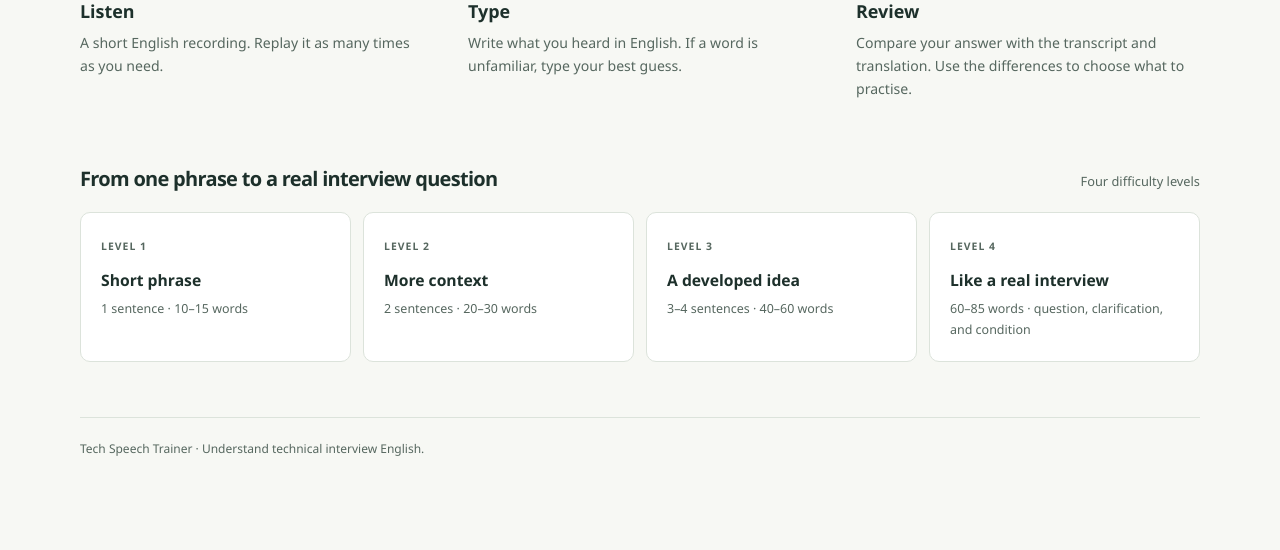
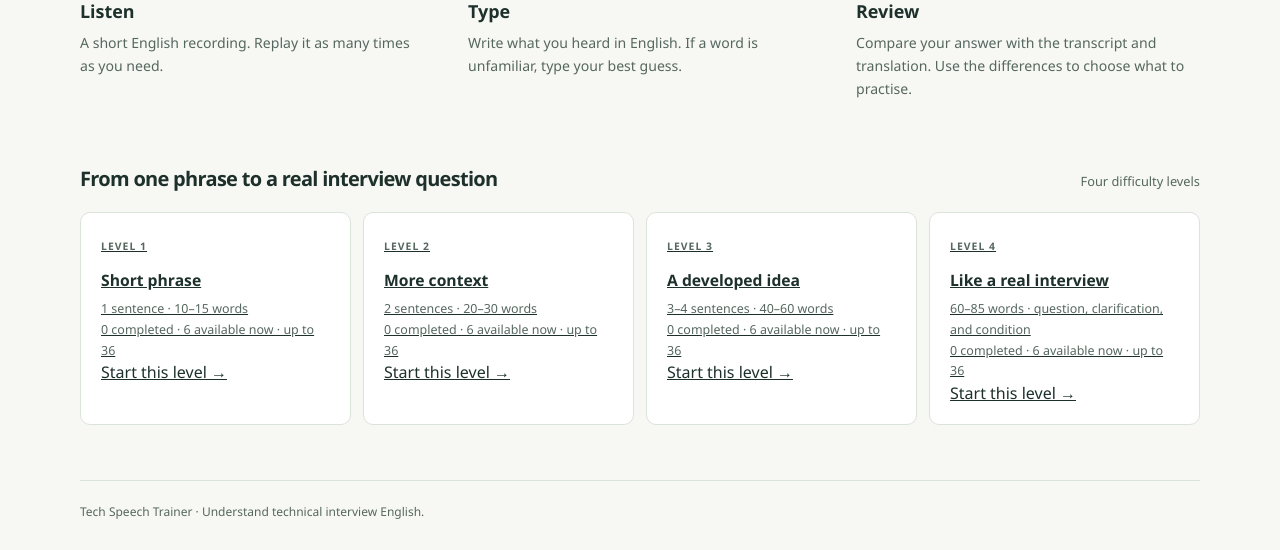
Before and after one commit to Wantorai/tech-speech-trainer, a FastAPI app: page / in a window 1280 px wide. Shown: the part 837-1387 px from the top of the page. Before the commit the page ends 1293 px from the top, so only its background shows below. Run offline with FastAPI, Linux system fonts and the light colour scheme; data that the repository does not hold is empty.

Commit message:
feat: add level training links and progress

```diff
--- a/app/main.py
+++ b/app/main.py
@@ -90,18 +90,26 @@ def label(value: str) -> str:
     return LABELS.get(value, value)
 
 
-def progress_snapshot() -> dict[str, int]:
-    """Calculate historical progress and progress within the current library."""
+def progress_snapshot(level: int | None = None) -> dict[str, int]:
+    """Calculate historical progress and progress within a selected library scope."""
     available = (*EXERCISES, *generated_exercises())
+    if level is not None:
+        available = tuple(item for item in available if item.level == level)
     available_ids = {item.id for item in available}
-    completed_ids = completed_exercise_ids()
+    completed_ids = completed_exercise_ids(level=level)
+    permanent = (
+        len(EXERCISES)
+        if level is None
+        else sum(item.level == level for item in EXERCISES)
+    )
+    generated_limit = 120 if level is None else 30
     return {
         "completed": len(completed_ids),
         "available_completed": len(completed_ids & available_ids),
         "available": len(available),
-        "generated": len(available) - len(EXERCISES),
-        "generated_limit": 120,
-        "permanent": len(EXERCISES),
+        "generated": len(available) - permanent,
+        "generated_limit": generated_limit,
+        "permanent": permanent,
     }
 
 
@@ -408,6 +416,17 @@ def train(
     level: Annotated[str, Form()] = "",
 ):
     """Select an immediate training item and request at most one background successor."""
+    return start_training(request, topic, level)
+
+
+@app.get("/train", include_in_schema=False)
+def train_by_level(request: Request, topic: str = "", level: str = ""):
+    """Start the first available exercise from a level selected on the home page."""
+    return start_training(request, topic, level)
+
+
+def start_training(request: Request, topic: str, level: str):
+    """Select a training item and request one background successor for its scope."""
     topic = topic or TOPIC_ORDER[0]
     try:
         selected_level = int(level or "1")
--- a/app/templates/home.html
+++ b/app/templates/home.html
@@ -37,11 +37,14 @@
   <div class="section-heading"><h2 id="levels-title">From one phrase to a real interview question</h2><p>Four difficulty levels</p></div>
   <div class="levels">
     {% for level in levels %}
-    <article class="level-card">
+    {% set level_progress = progress(level.number) %}
+    <a class="level-card level-card-link" href="{{ url_for('train') }}?level={{ level.number }}" aria-label="Start Level {{ level.number }}">
       <span class="level-number">LEVEL {{ level.number }}</span>
       <h3>{{ level.title }}</h3>
       <p>{{ level.description }}</p>
-    </article>
+      <p class="level-progress">{{ level_progress.completed }} completed · {{ level_progress.available }} available now · up to {{ level_progress.permanent + level_progress.generated_limit }}</p>
+      <span class="level-card-action">Start this level →</span>
+    </a>
     {% endfor %}
   </div>
 </section>
```
Also changed, not shown: app/history.py (+6 -3 lines), tests/test_catalog.py (+18 -1 lines), README.md.
